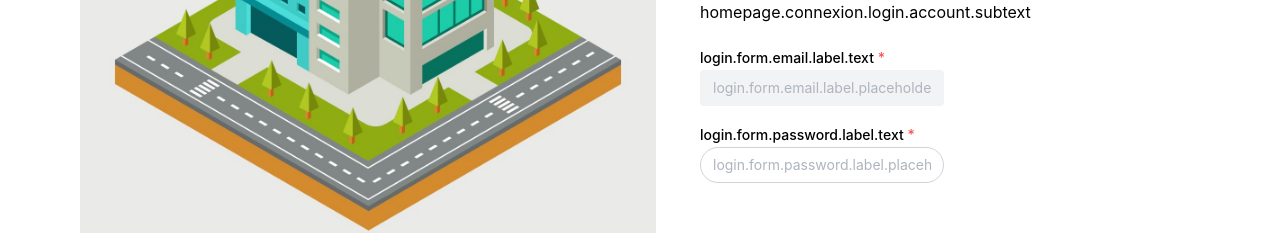
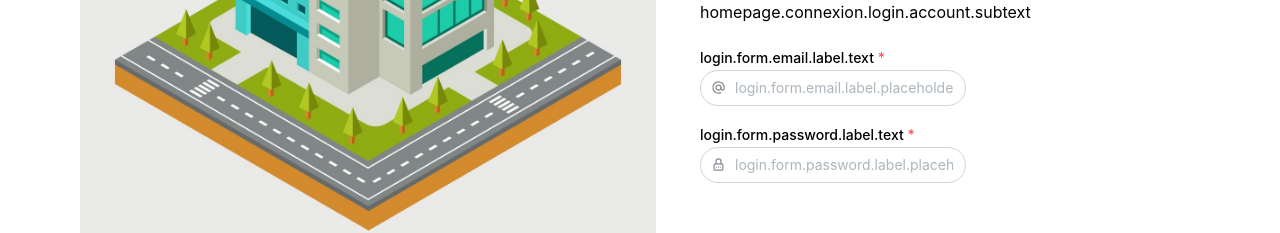
Before and after one commit to jessamelie/coproSyncApp, a React (Vite) app in the folder packages/frontend/: page / in a window 1280 px wide. Shown: the part 365-598 px from the top of the page. Built offline with nearby package versions, Linux system fonts and the light colour scheme.

Commit message:
feat: add login input style

```diff
--- a/packages/frontend/package.json
+++ b/packages/frontend/package.json
@@ -17,6 +17,7 @@
     "@mantine/hooks": "^7.17.1",
     "@mantine/notifications": "^7.17.1",
     "@mantine/tiptap": "^7.17.1",
+    "@tabler/icons-react": "^3.31.0",
     "@tiptap/extension-link": "^2.11.5",
     "@tiptap/pm": "^2.11.5",
     "@tiptap/react": "^2.11.5",
--- a/packages/frontend/src/system/forms/login/LoginForm.tsx
+++ b/packages/frontend/src/system/forms/login/LoginForm.tsx
@@ -1,6 +1,7 @@
 import { useTranslation } from "react-i18next";
 import { TextInput } from "@mantine/core";
 import styles from "./LoginForm.module.css"
+import { IconAt, IconLockPassword } from '@tabler/icons-react';
 
 export const LoginForm = () => {
     const { t } = useTranslation();
@@ -9,16 +10,19 @@ export const LoginForm = () => {
             <form>
                 <div className={styles.formContainer}>
                 <TextInput
-                variant="filled"
+                radius="xl"
+                type="email"
                 placeholder={t("login.form.email.label.placeholder")}
                 label={t("login.form.email.label.text")}
-                withAsterisk/>
+                withAsterisk
+                leftSection={<IconAt size={15}/>}/>
                 <TextInput
+                radius="xl"
                 type="password"
                 placeholder={t("login.form.password.label.placeholder")}
                 label={t("login.form.password.label.text")}
-                radius="xl"
-                withAsterisk/>
+                withAsterisk
+                leftSection={<IconLockPassword size={15}/>}/>
                 </div>
             </form>
         </>
```
